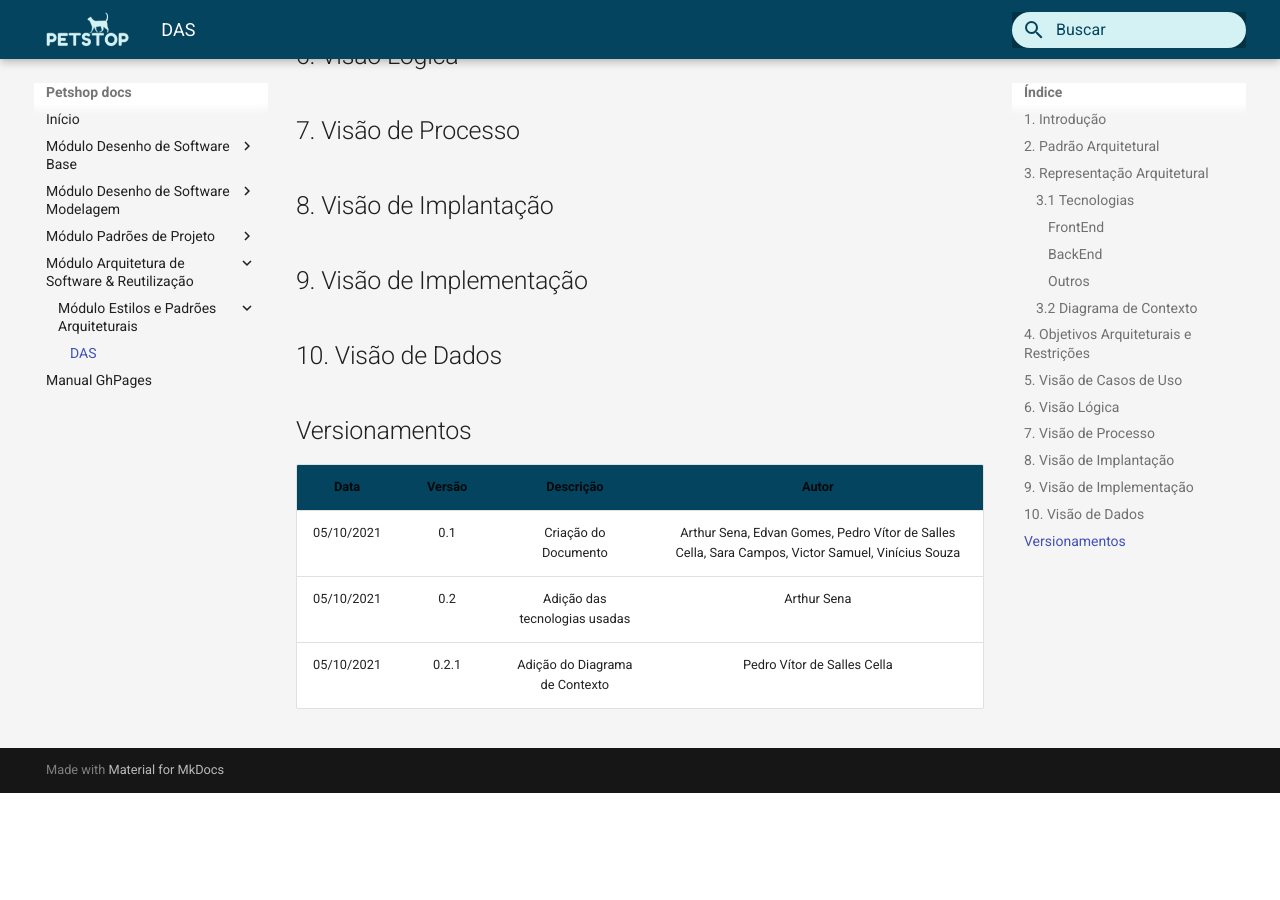
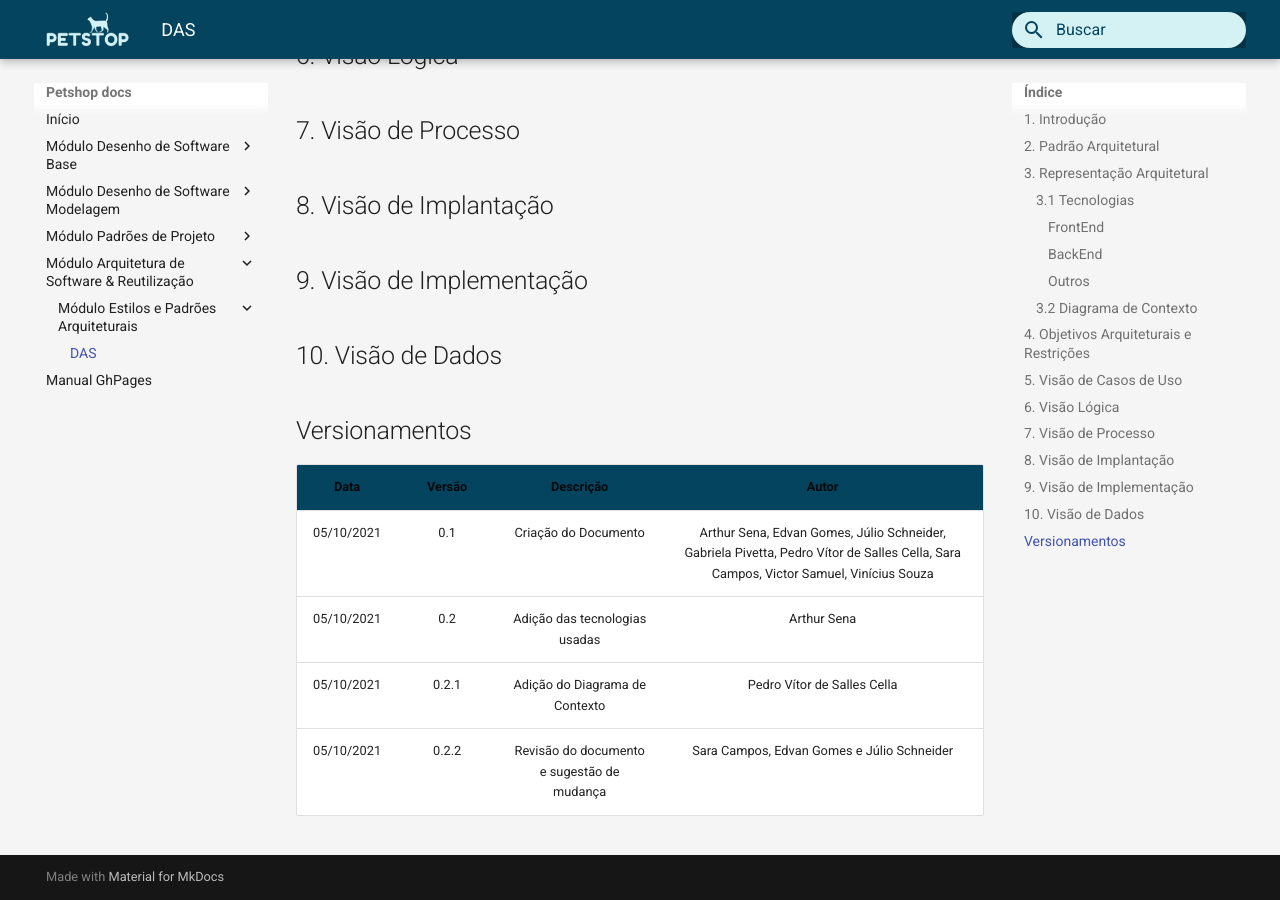
Before and after one commit to UnBArqDsw2021-1/2021.1_G3_PetStop_docs, an MkDocs documentation site: the page built from docs/arquitetura/das.md, in a window 1280 px wide and 900 px high, scrolled down 1773 px. Built offline with MkDocs 1.6.1 and Material for MkDocs 9.7.7, drawn with Linux system fonts in a browser that asks for light colours; before the commit the page ends 2566 px from its top, so only the background shows below that; some of the changed text lies outside the part shown.

Commit message:
docs: document review

```diff
--- a/docs/arquitetura/das.md
+++ b/docs/arquitetura/das.md
@@ -28,11 +28,12 @@
 
 #### BackEnd
 
+<!-- mudar modelo para lista -->
 <p style="text-align: justify; text-indent: 20px;">
     A tecnologia escolhida pelo grupo para o servidor do projeto foi o <b>Node</b>. Utilizado para executar JavaScript fora do navegador, este framework permite a criação de aplicações web em geral e se mostrou interessante para o grupo pelo mesmo motivo que o React e também para que aqueles que não tinham familiaridade com o desenvolvimento Web necessitassem do contato com apenas uma linguagem.
 </p>
 <p style="text-align: justify; text-indent: 20px;">
-    O nosso banco de dados utilizará do <b>Postgres</b>, um sistema de banco de dados Open Source de fácil instalação que possui interfaces simples e intuitivas que facilitam o processo de aprendizado.
+    O banco de dados do projeto utilizará do <b>Postgres</b>, um sistema de banco de dados Open Source de fácil instalação que possui interfaces simples e intuitivas que facilitam o processo de aprendizado.
 </p>
 
 #### Outros
@@ -75,6 +76,7 @@
 
 |    Data    | Versão |      Descrição       |                                               Autor                                               |
 | :--------: | :----: | :------------------: | :-----------------------------------------------------------------------------------------------: |
-| 05/10/2021 |  0.1   | Criação do Documento | Arthur Sena, Edvan Gomes, Pedro Vítor de Salles Cella, Sara Campos, Victor Samuel, Vinícius Souza |
+| 05/10/2021 |  0.1   | Criação do Documento | Arthur Sena, Edvan Gomes, Júlio Schneider, Gabriela Pivetta, Pedro Vítor de Salles Cella, Sara Campos, Victor Samuel, Vinícius Souza |
 | 05/10/2021 |  0.2   | Adição das tecnologias usadas | Arthur Sena |
 | 05/10/2021 |  0.2.1   | Adição do Diagrama de Contexto | Pedro Vítor de Salles Cella |
+| 05/10/2021 | 0.2.2 | Revisão do documento e sugestão de mudança | Sara Campos, Edvan Gomes e Júlio Schneider |
```
